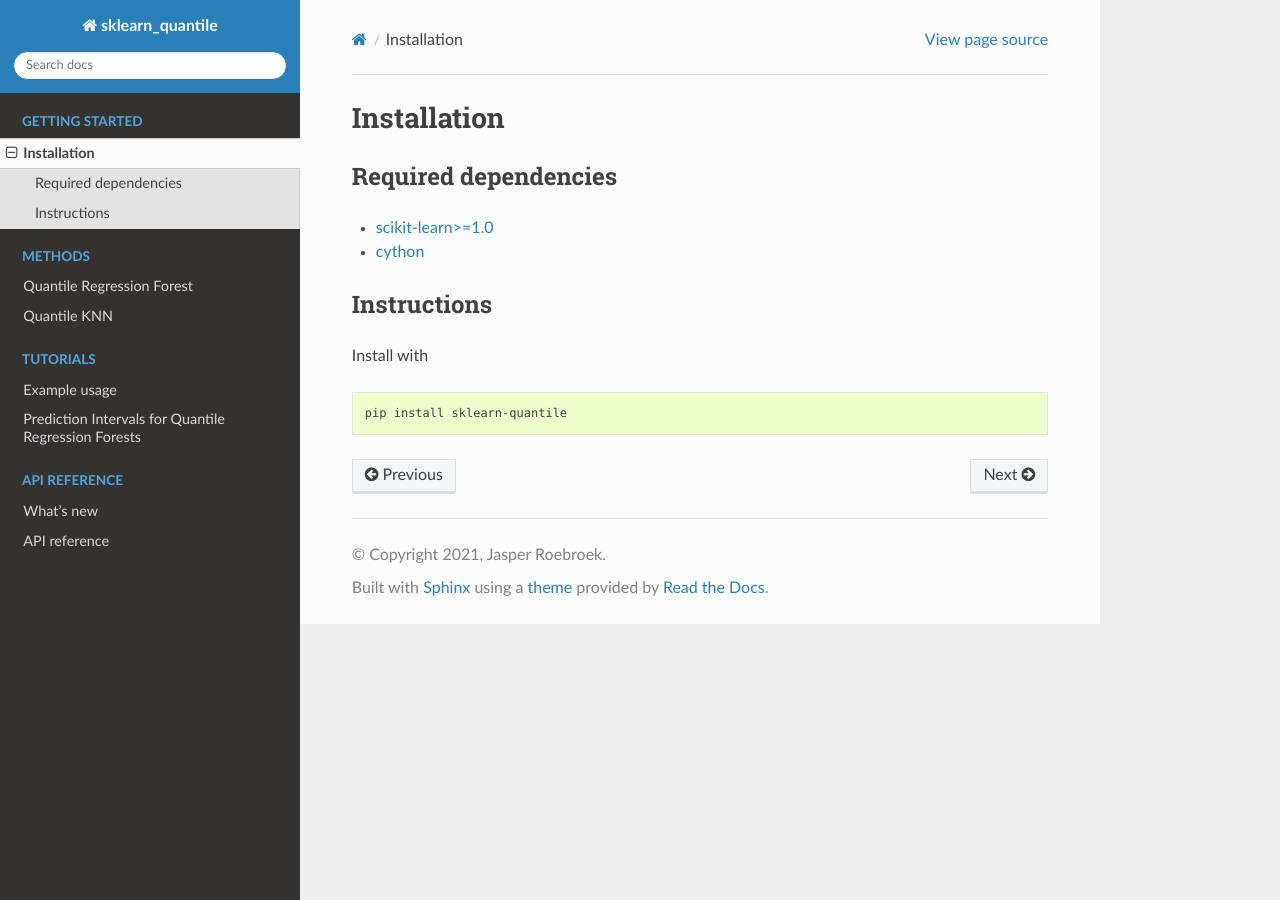
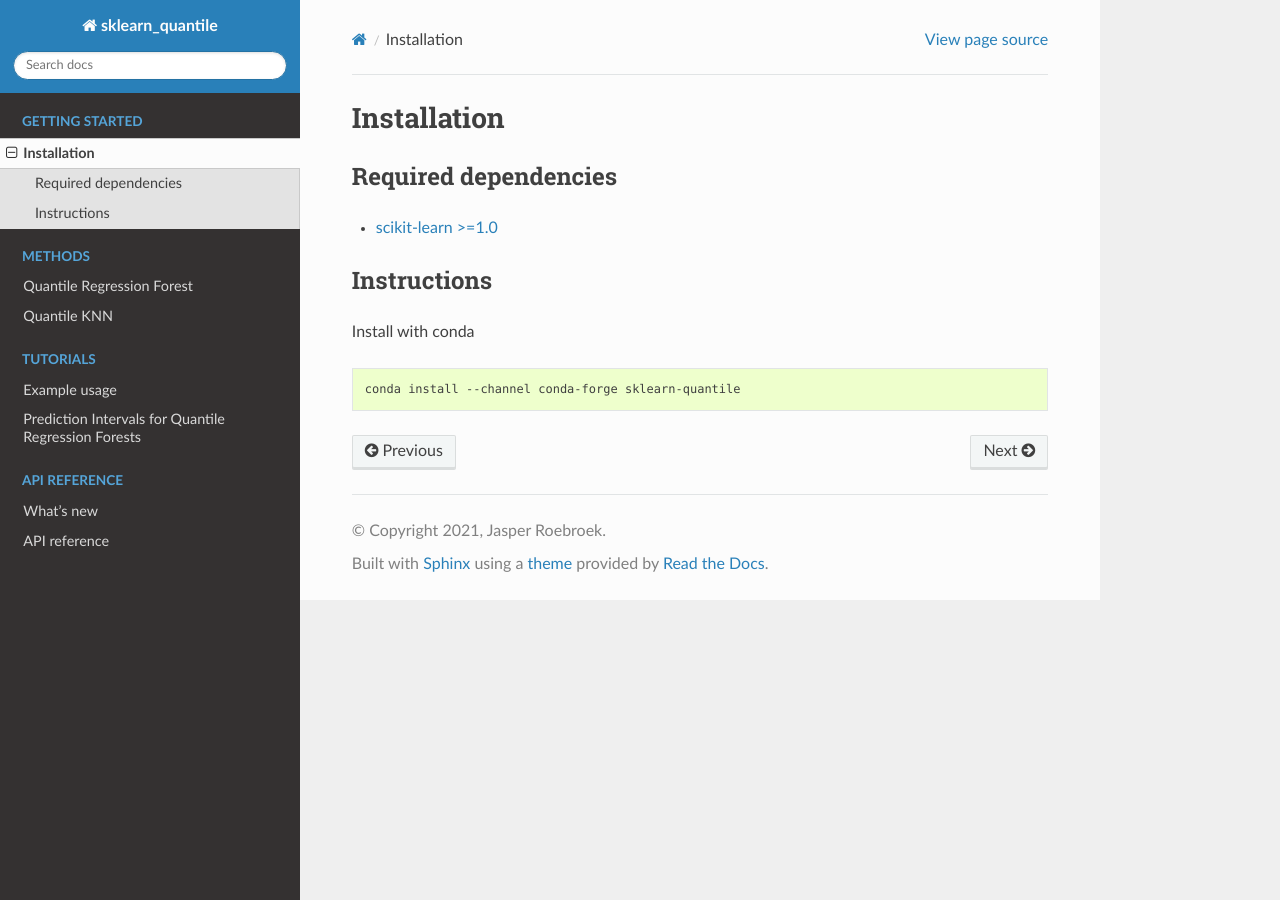
Before and after one commit to jasperroebroek/sklearn-quantile, a Sphinx documentation site: the page built from docs/source/installation.rst, in a window 1280 px wide. Built offline with Sphinx 7.4.7 and the Read the Docs theme 2.0.0, drawn with Linux system fonts in a browser that asks for light colours.

Commit message:
Update install instructions

```diff
--- a/docs/source/installation.rst
+++ b/docs/source/installation.rst
@@ -4,14 +4,13 @@ Installation
 Required dependencies
 ---------------------
 
-- `scikit-learn>=1.0 <https://scikit-learn.org/stable/>`__
-- `cython <https://cython.org>`__
+- `scikit-learn >=1.0 <https://scikit-learn.org/stable/>`__
 
 Instructions
 ------------
 
-Install with
+Install with conda
 
 .. code-block:: bash
 
-    pip install sklearn-quantile
+    conda install --channel conda-forge sklearn-quantile
```
Also changed, not shown: README.md (+2 -2 lines).
